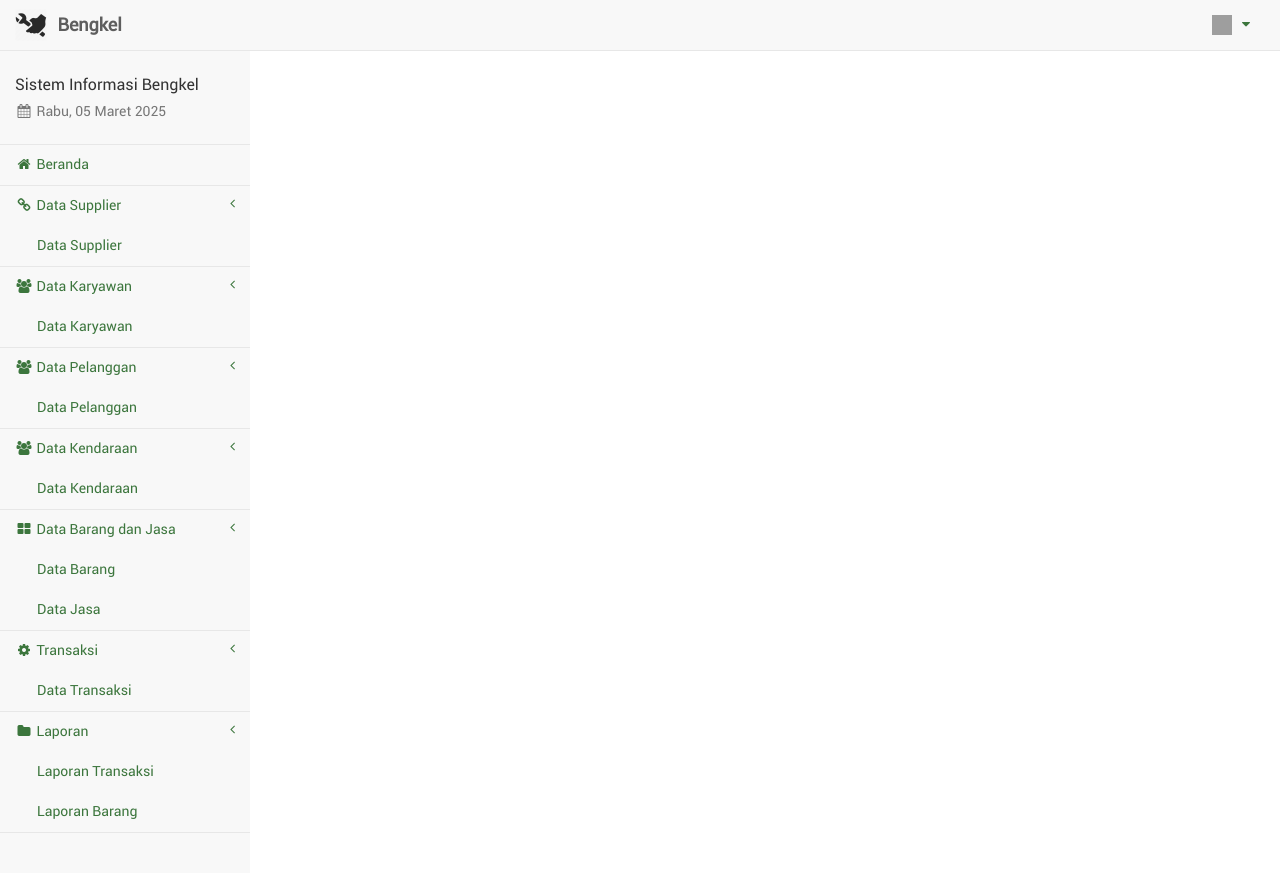
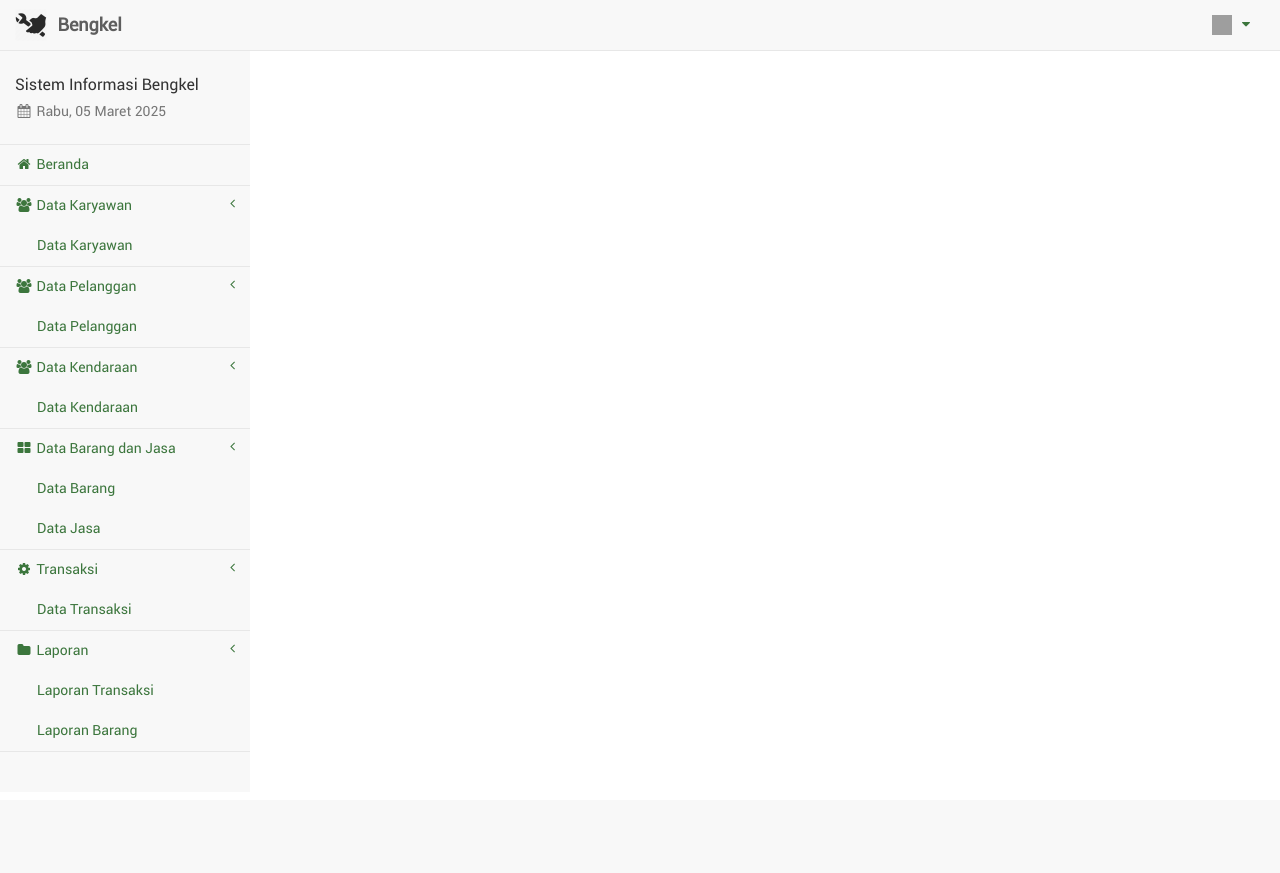
Before and after one commit to iyasmzn/pakustad_bengkel, a PHP site: page /layout_top.php in a window 1280 px wide. After the commit the page ends 752 px from the top, so only its background shows below. Run offline with PHP 8.4, Linux system fonts and the light colour scheme; data that the repository does not hold is empty; grey boxes are pictures that could not be loaded.

Commit message:
`Removed supplier menu and related code`

```diff
--- a/sibengkel/layout_top.php
+++ b/sibengkel/layout_top.php
@@ -106,24 +106,6 @@ $tahun = date("Y");
 							echo '<li><a href="index.php"><i class="fa fa-home fa-fw"></i>&nbsp;Beranda</a></li>';
 						}
 
-						if (isset($menuparent) && $menuparent == "supplier") {
-							echo '<li class="active">';
-						} else {
-							echo '<li>';
-						}
-						?>
-						<!-- open <li> tag generated with php, see line 155-160 -->
-						<a href="#"><i class="fa fa-chain fa-fw"></i>&nbsp;Data Supplier<span class="fa arrow"></span></a>
-						<ul class="nav nav-second-level">
-							<?php
-							if ($pagedesc == "Data Supplier") {
-								echo '<li><a href="supplier.php" class="active">Data Supplier</a></li>';
-							} else {
-								echo '<li><a href="supplier.php">Data Supplier</a></li>';
-							}
-							?>
-						</ul><!-- /.nav-second-level -->
-						<?php
 						if (isset($menuparent) && $menuparent == "kasir") {
 							echo '<li class="active">';
 						} else {
```
